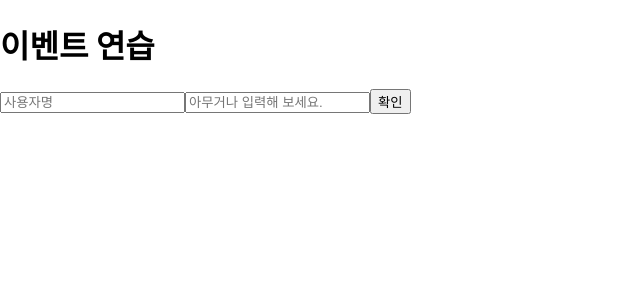
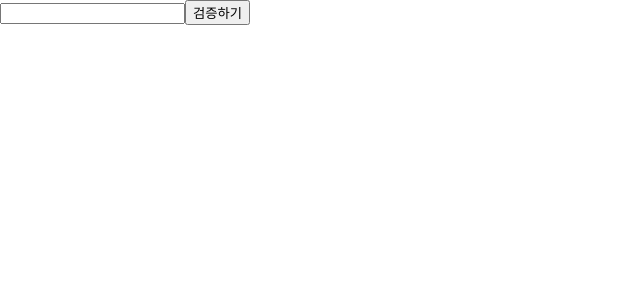
Before and after one commit to LimSeNa/react-tech, a React (Create React App) app: page / in a window 1280 px wide. Shown: the top 300 px of the page, without its empty margins (0-640 px from the left). Built offline with nearby package versions, Linux system fonts and the light colour scheme.

Commit message:
state를 사용한 ValidationSample 컴포넌트

```diff
--- a/src/App.js
+++ b/src/App.js
@@ -1,7 +1,14 @@
-import EventPractice from "./EventPractice";
+import React, {Component} from 'react';
+import ValidationSample from "./chap05/ValidationSample";
 
-const App = () => {
-    return <EventPractice />;
+class App extends Component {
+    render() {
+        return (
+            <div>
+               <ValidationSample />
+            </div>
+        );
+    }
 }
 
 export default App;
--- /dev/null
+++ b/src/chap05/ValidationSample.css
@@ -0,0 +1,6 @@
+.success {
+    background-color: lightgreen;
+}
+.failure {
+    background-color: lightcoral;
+}
--- /dev/null
+++ b/src/chap05/ValidationSample.js
@@ -0,0 +1,39 @@
+import React, {Component} from 'react';
+import './ValidationSample.css';
+
+class ValidationSample extends Component {
+    state = {
+        password: '',
+        clicked: false,
+        validated: false
+    }
+
+    handleChange = (e) => {
+        this.setState({
+            password: e.target.value
+        });
+    }
+
+    handleButtonClick = () => {
+        this.setState({
+            clicked: true,
+            validated: this.state.password === '0000'
+        })
+    }
+
+    render() {
+        return (
+            <div>
+                <input
+                type="password"
+                value={this.state.password}
+                onChange={this.handleChange}
+                className={this.state.clicked ? (this.state.validated ? 'success' : 'failure') : ''}
+                />
+                <button onClick={this.handleButtonClick}>검증하기</button>
+            </div>
+        );
+    }
+}
+
+export default ValidationSample;
```
